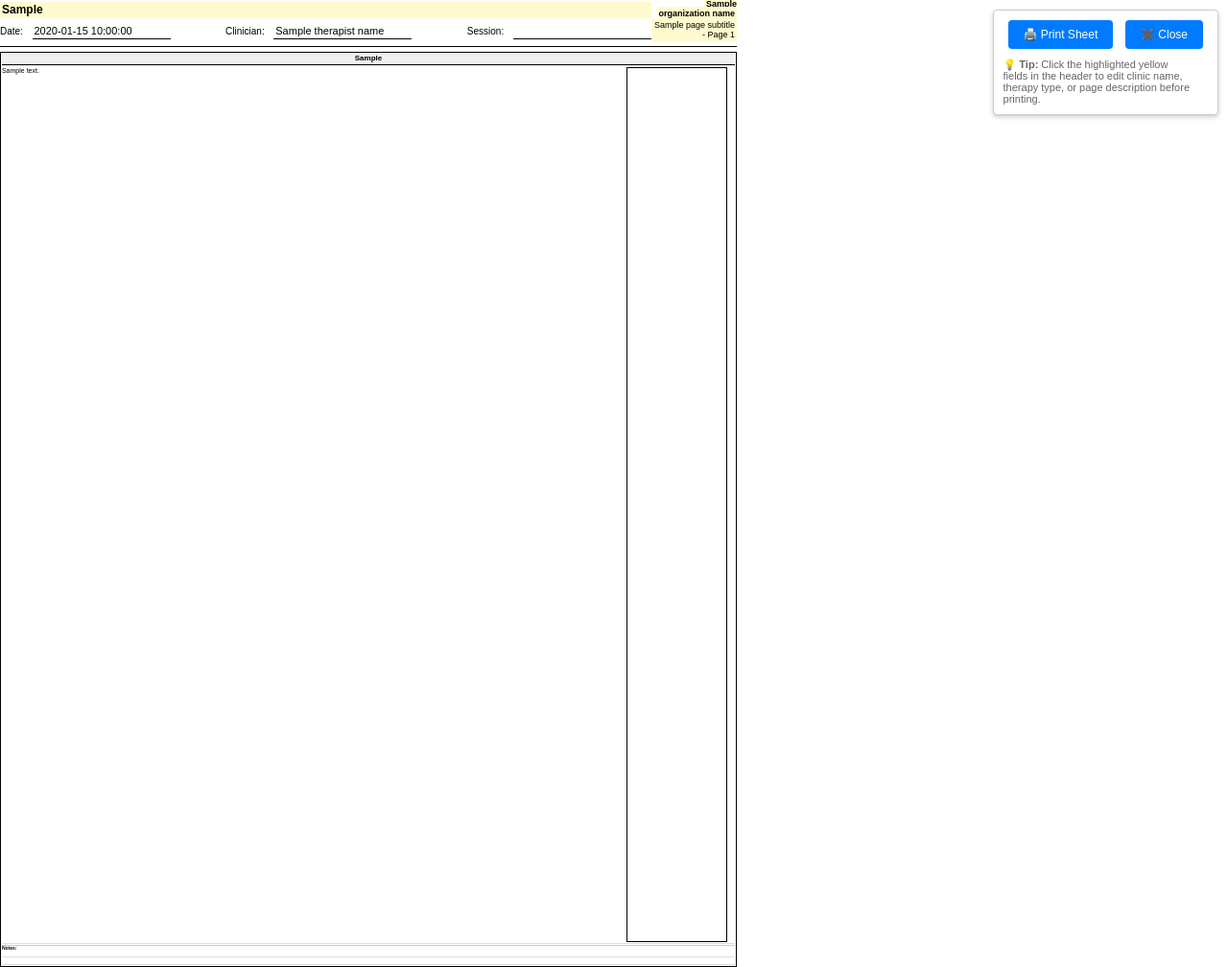
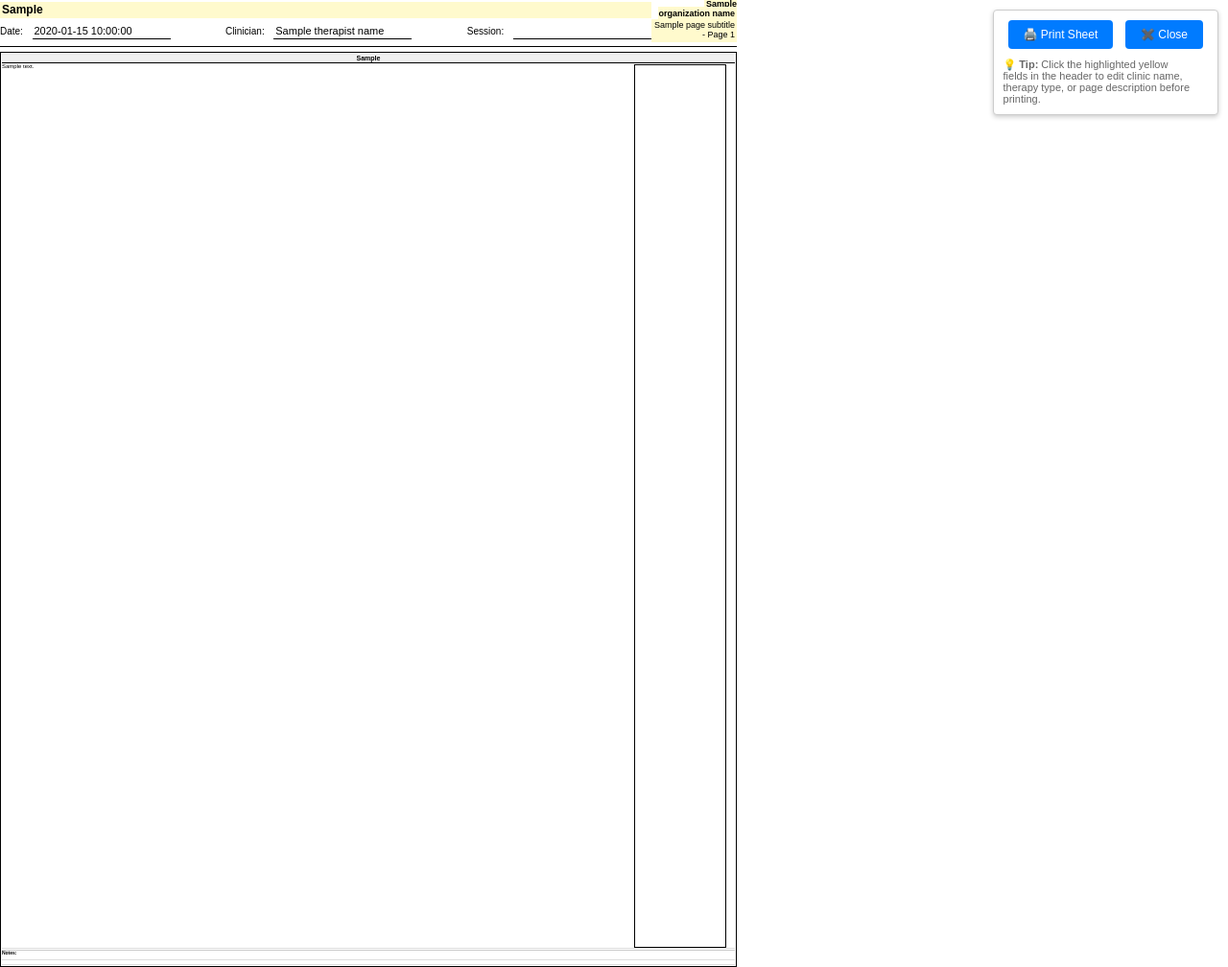
Before and after one commit to sethmansur/Session-notes, a Flask app: template templates/print_sheet.html in a window 1280 px wide. Shown: the whole page at 96% size. Run offline with Flask 3, Linux system fonts and the light colour scheme; the template is opened without the code that fills it: most values are stand-ins (such as "Sample title", 1, 10 or a date in 2020); parts of the project's set-up code (start-up, migrations or seed data) failed here and were passed over.

Commit message:
Adjust print preview layout to ensure all student text fits on one page
Reduce font sizes, padding, and margins in `print_sheet.html` to decrease vertical space usage, ensuring all objectives and data tracking text for students remains visible on a single page.

Replit-Commit-Author: Agent
Replit-Commit-Session-Id: d0a52f07-fa20-49c4-a4ba-d26b0890f3ca
Replit-Commit-Checkpoint-Type: full_checkpoint
Replit-Commit-Screenshot-Url: https://storage.googleapis.com/screenshot-production-us-central1/cd4b8836-b17c-4834-badd-b6d676235031/d0a52f07-fa20-49c4-a4ba-d26b0890f3ca/TtJftxz

```diff
--- a/templates/print_sheet.html
+++ b/templates/print_sheet.html
@@ -120,12 +120,12 @@
         }
 
         .student-name {
-            font-size: 8px;
+            font-size: 7px;
             font-weight: bold;
             text-align: center;
-            padding: 0.01in;
+            padding: 0.005in;
             border-bottom: 1px solid #000;
-            margin-bottom: 0.02in;
+            margin-bottom: 0.01in;
             background: #f0f0f0;
         }
 
@@ -140,38 +140,38 @@
             display: flex;
             align-items: stretch; /* Allow boxes to use full height */
             border-bottom: 1px solid #ddd;
-            padding-bottom: 0.002in;
-            margin-bottom: 0.002in;
-            min-height: 0.25in;
+            padding-bottom: 0.001in;
+            margin-bottom: 0.001in;
+            min-height: 0.18in;
             flex: 1;
         }
 
         .objective-text {
             flex: 1;
-            font-size: 7px;
-            padding-right: 0.03in;
-            line-height: 1.0;
+            font-size: 6px;
+            padding-right: 0.02in;
+            line-height: 0.9;
             word-wrap: break-word;
-            max-width: calc(100% - 1.2in); /* Reserve space for larger box */
+            max-width: calc(100% - 1.1in); /* Reserve space for smaller box */
         }
 
         /* Single Count Box per objective - Maximized for handwriting */
         .count-box {
-            width: 1.1in;
+            width: 1.0in;
             height: 100%; /* Use full available row height */
-            min-height: 0.4in;
+            min-height: 0.3in;
             border: 1px solid #000;
             display: inline-block;
             background: white;
-            margin-left: 0.02in;
+            margin-left: 0.01in;
             flex-shrink: 0;
         }
 
-        /* Notes area - Compact */
+        /* Notes area - Ultra Compact */
         .notes-area {
-            margin-top: 0.01in;
+            margin-top: 0.005in;
             border-top: 1px solid #ccc;
-            padding-top: 0.005in;
+            padding-top: 0.002in;
         }
 
         .notes-label {
@@ -183,12 +183,12 @@
         .notes-lines {
             display: flex;
             flex-direction: column;
-            gap: 0.02in;
+            gap: 0.01in;
         }
 
         .notes-line {
             border-bottom: 1px solid #ddd;
-            height: 0.06in;
+            height: 0.04in;
         }
 
         /* Screen-only controls */
```
